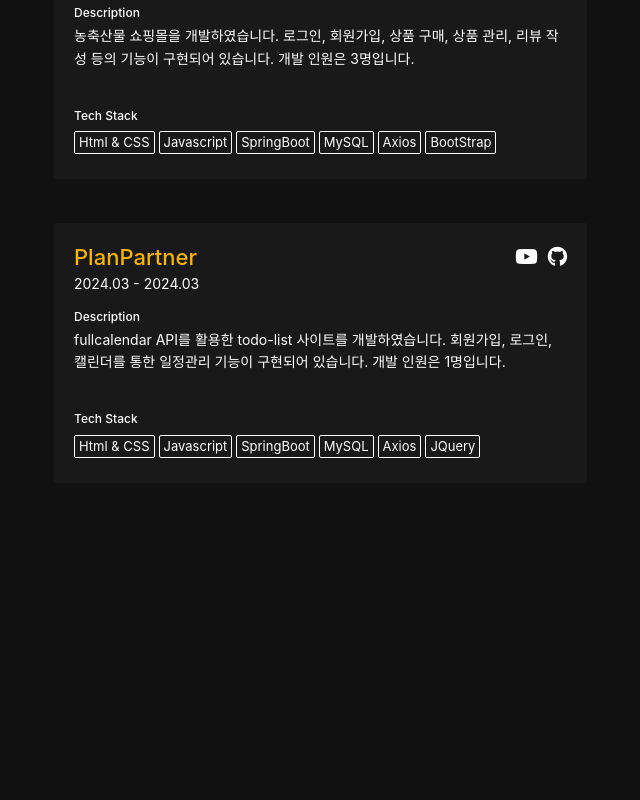
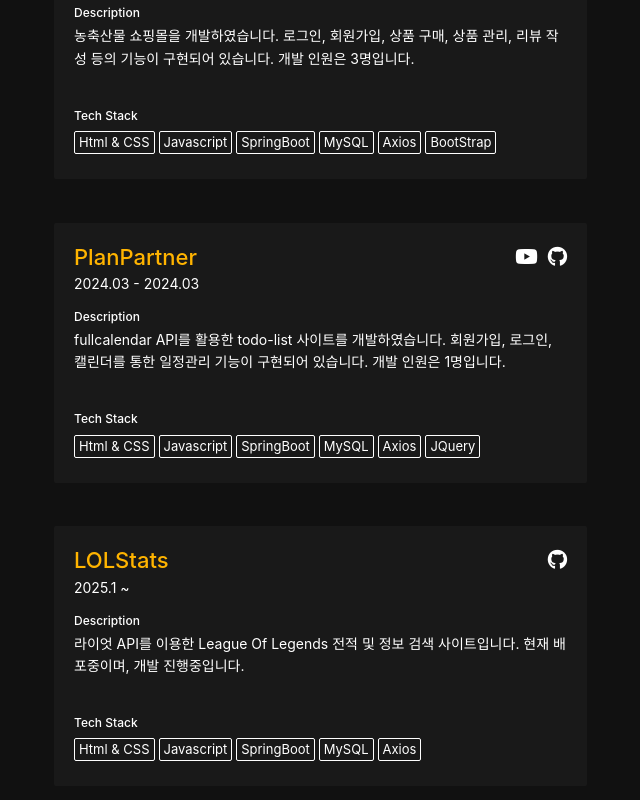
Before and after one commit to 98Woonho/98Woonho.github.io, a React (Create React App) app: page /projects in a window 1280 px wide. Shown: the part 1262-2062 px from the top of the page, without its empty margins (42-682 px from the left). Before the commit the page ends 1846 px from the top, so only its background shows below. Built offline with nearby package versions, Linux system fonts and the light colour scheme.

Commit message:
LOLStats project 추가

```diff
--- a/src/assets/data/portfoilodata.js
+++ b/src/assets/data/portfoilodata.js
@@ -38,6 +38,13 @@ const portfolioData = {
 			youtube: "https://www.youtube.com/watch?v=3Euis71PTQE",
 			description: "fullcalendar API를 활용한 todo-list 사이트를 개발하였습니다. 회원가입, 로그인, 캘린더를 통한 일정관리 기능이 구현되어 있습니다. 개발 인원은 1명입니다.",
 			tech: ["Html & CSS", "Javascript", "SpringBoot", "MySQL", "Axios", "JQuery"],
+		},
+		{
+			name: "LOLStats",
+			period: "2025.1 ~",
+			github: "https://github.com/98Woonho/LOLStats",
+			description: "라이엇 API를 이용한 League Of Legends 전적 및 정보 검색 사이트입니다. 현재 배포중이며, 개발 진행중입니다.",
+			tech: ["Html & CSS", "Javascript", "SpringBoot", "MySQL", "Axios"],
 		}
 	],
 };
```
